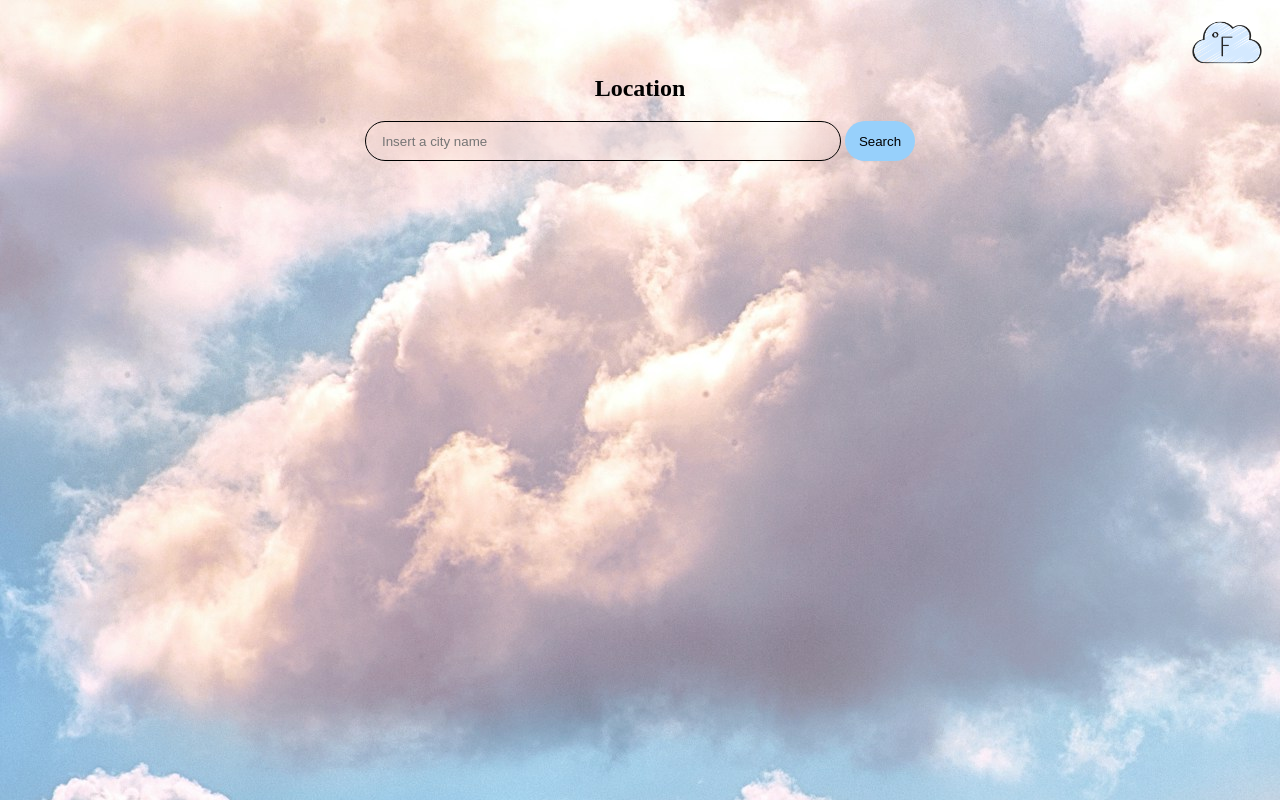
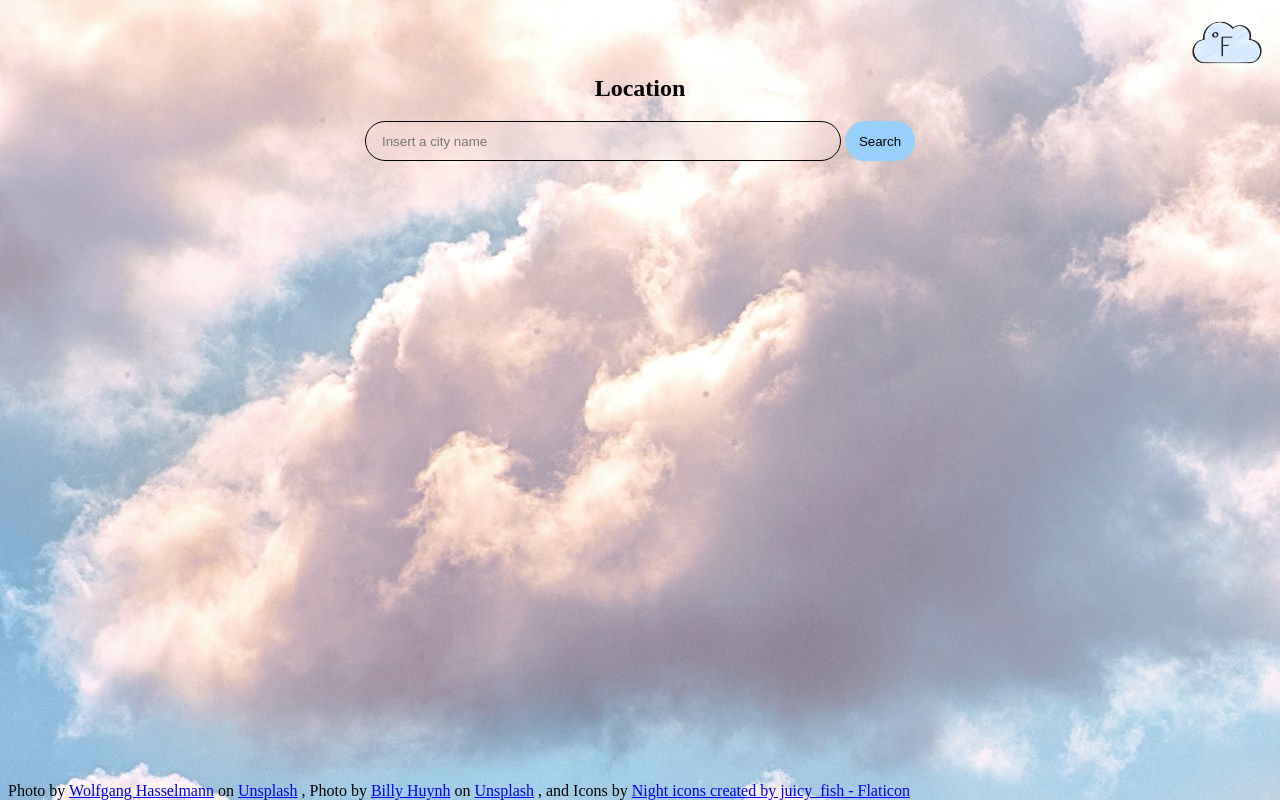
Before and after one commit to carlosmperezm/weather-app, a website built with webpack: page src/index.html in a window 1280 px wide. Built offline with nearby package versions, Linux system fonts and the light colour scheme; some packages are replaced by stand-ins of ours; no server answers.

Commit message:
Add photos and icons credits

```diff
--- a/src/css/general.css
+++ b/src/css/general.css
@@ -219,6 +219,11 @@ input[type='search']:focus-visible {
 
 }
 
+.credits {
+  position: absolute;
+  bottom: 0;
+}
+
 @keyframes rotate {
   0% {
     transform: rotate(45deg);
--- a/src/index.html
+++ b/src/index.html
@@ -29,6 +29,23 @@
 
   </main>
 
+  <span class='credits'>
+
+    Photo by <a
+      href="https://unsplash.com/@wolfgang_hasselmann?utm_content=creditCopyText&utm_medium=referral&utm_source=unsplash">Wolfgang
+      Hasselmann</a> on <a
+      href="https://unsplash.com/photos/brown-sand-under-blue-sky-during-daytime-SIXxRjx06Lk?utm_content=creditCopyText&utm_medium=referral&utm_source=unsplash">Unsplash</a>
+    , Photo by <a
+      href="https://unsplash.com/@billy_huy?utm_content=creditCopyText&utm_medium=referral&utm_source=unsplash">Billy
+      Huynh</a> on <a
+      href="https://unsplash.com/photos/cloudy-sky-at-daytime-v9bnfMCyKbg?utm_content=creditCopyText&utm_medium=referral&utm_source=unsplash">Unsplash</a>
+    ,
+    and
+    Icons by <a href="https://www.flaticon.com/free-icons/night" title="night icons">Night icons created by juicy_fish -
+      Flaticon</a>
+
+  </span>
+
   <script src="index.js"></script>
 </body>
 
```
